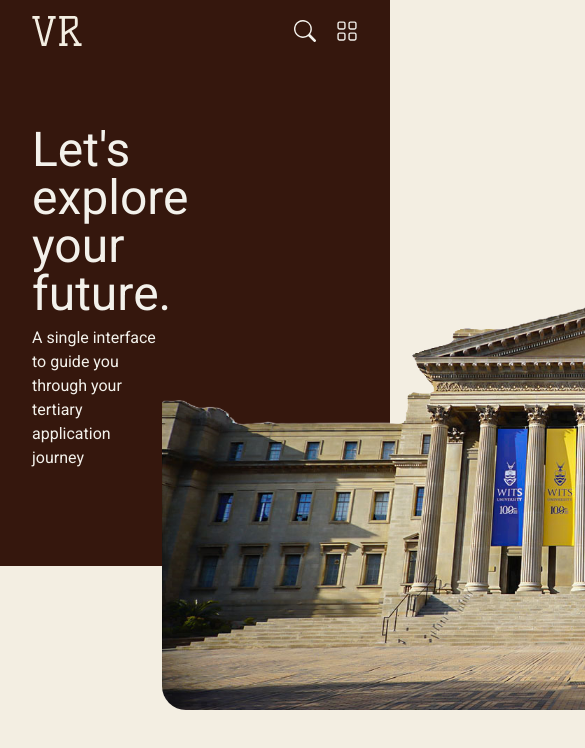
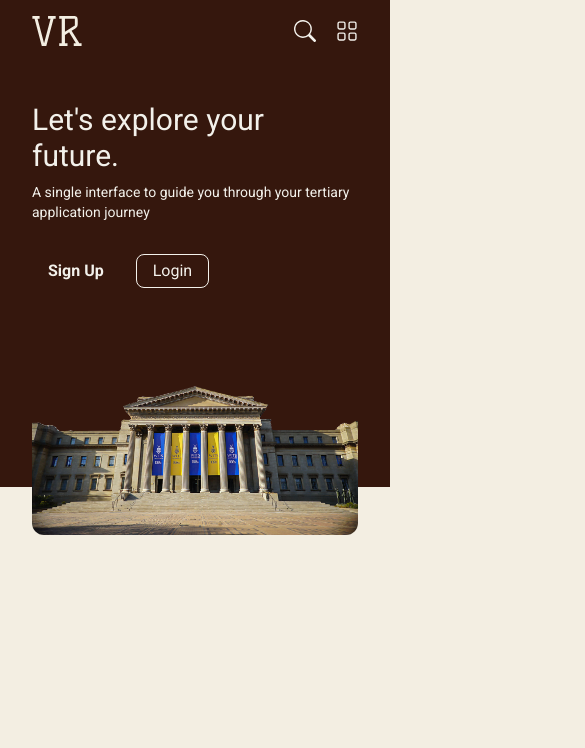
Before and after one commit to Lesmol/varsity_registration, a Next.js app: page / in a window 390 px wide. Shown: the top 748 px of the page, 585 px wide, since content can reach past the window. Built offline with nearby package versions, Linux system fonts and the light colour scheme.

Commit message:
finished hero hero section

```diff
--- a/package.json
+++ b/package.json
@@ -11,6 +11,7 @@
     "test:watch": "jest --watchAll"
   },
   "dependencies": {
+    "framer-motion": "^11.0.3",
     "next": "14.1.0",
     "react": "^18",
     "react-dom": "^18"
--- a/src/app/globals.css
+++ b/src/app/globals.css
@@ -4,6 +4,6 @@
 
 
 body {
-  @apply text-primary;
-  @apply bg-primary;
-}
+    @apply text-primary;
+    @apply bg-primary;
+  }
--- a/src/app/layout.tsx
+++ b/src/app/layout.tsx
@@ -19,7 +19,7 @@ export default function RootLayout({
   children: React.ReactNode;
 }>) {
   return (
-    <html lang="en">
+    <html lang="en" className="">
       <body className={roboto.className}>{children}</body>
     </html>
   );
--- /dev/null
+++ b/src/components/Hero/HeroButtons.tsx
@@ -0,0 +1,16 @@
+import React from "react";
+
+function HeroButtons() {
+  return (
+    <div className="flex space-x-4 mt-8">
+     <button className=" px-4 py-1 rounded-lg font-bold bg-btn-brown text-primary hover:bg-medium-brown transition 15 ease-soft-spring">
+        Sign Up
+      </button>
+      <button className="px-4 border border-primary py-1 rounded-lg text-primary hover:bg-primary hover:text-dark-brown transition 15 ease-soft-spring">
+        Login
+      </button>
+    </div>
+  );
+}
+
+export default HeroButtons;
--- a/src/components/Hero/HeroImages.tsx
+++ b/src/components/Hero/HeroImages.tsx
@@ -5,8 +5,17 @@ import wits from "../../../public/Images/wits.png";
 
 function HeroImages() {
   return (
-    <div className="relative top-40">
-      <Image src={wits} alt="Wits university" className="rounded-3xl max-w-4xl"/>
+    <div className="relative top-16 md:top-20 xl:top-40">
+      <Image
+        src={wits}
+        alt="Wits university"
+        className="rounded-xl w-full xl:hidden"
+      />
+      <Image
+        src={wits}
+        alt="Wits university"
+        className="hidden rounded-3xl max-w-4xl xl:block"
+      />
     </div>
   );
 }
--- a/src/components/Hero/HeroText.tsx
+++ b/src/components/Hero/HeroText.tsx
@@ -1,12 +1,17 @@
-import React from 'react'
+import React from "react";
+import HeroButtons from "./HeroButtons";
 
 function HeroText() {
   return (
-    <div className="w-[40%] max-w-xs">
-        <h1 className="text-5xl">Let's explore your future.</h1>
-        <p className="mt-2">A single interface to guide you through your tertiary application journey</p>
+    <div className="lg:max-w-sm">
+      <h1 className="text-3xl md:text-5xl">Let's explore your future.</h1>
+      <p className="text-sm mt-2">
+        A single interface to guide you through your tertiary application
+        journey
+      </p>
+      <HeroButtons />
     </div>
-  )
+  );
 }
 
-export default HeroText
+export default HeroText;
--- a/src/components/Home/HeroSection.tsx
+++ b/src/components/Home/HeroSection.tsx
@@ -7,7 +7,7 @@ function HeroSection() {
   return (
     <main className="bg-dark-brown flex-col items-center justify-between px-8 py-4">
       <Navbar />
-      <div className="flex items-center justify-around">
+      <div className="mt-14 items-center justify-around md:flex md:space-x-12">
         <HeroText />
         <HeroImages />
       </div>
--- a/tailwind.config.ts
+++ b/tailwind.config.ts
@@ -5,7 +5,7 @@ const config: Config = {
     "./src/pages/**/*.{js,ts,jsx,tsx,mdx}",
     "./src/components/**/*.{js,ts,jsx,tsx,mdx}",
     "./src/app/**/*.{js,ts,jsx,tsx,mdx}",
-  ],
+	],
   theme: {
     screens: {
       sm: "640px",
```
Also changed, not shown: 1 other file (tests, documents, lock files or other folders).
